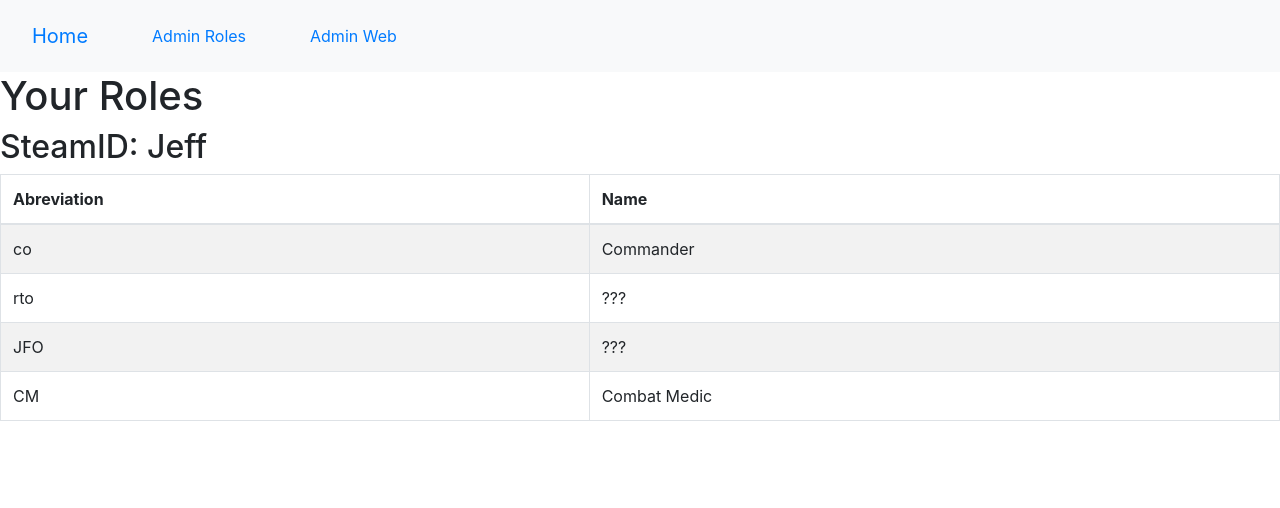
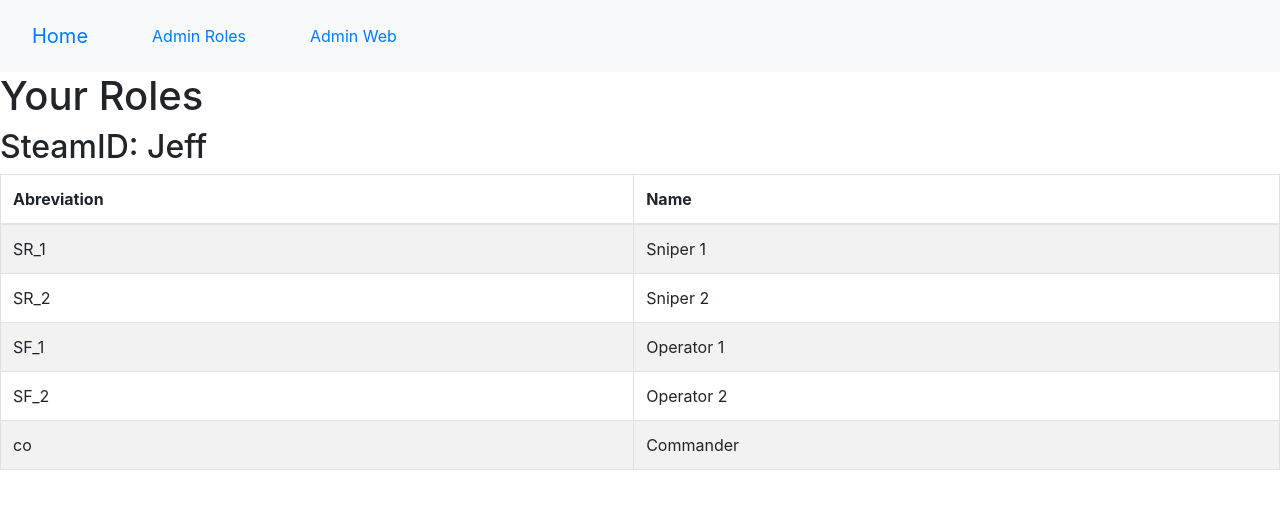
Before and after one commit to Nifnat/A3-WWI, a React (Create React App) app in the folder frontEnd/a3-wwi-fe/: page / in a window 1280 px wide. Shown: the top 508 px of the page. Built offline with nearby package versions, Linux system fonts and the light colour scheme.

Commit message:
Initial Test for more flexable getName function

```diff
--- a/frontEnd/a3-wwi-fe/src/pages/Home.js
+++ b/frontEnd/a3-wwi-fe/src/pages/Home.js
@@ -15,7 +15,7 @@ function Home() {
   }, []);
 
   function doApiCall() {
-    return { statusCode: 200, body: ["co", "rto", "JFO", "CM"] };
+    return { statusCode: 200, body: ["SR_1", "SR_2", "SF_1", "SF_2", "co"] };
   }
 
   //Probably a better way to designate the duplicate roles
@@ -74,6 +74,45 @@ function Home() {
     }
   }
 
+  function getName2(role) {
+    var MyArray = role.split('_');
+    if (MyArray.length >1){
+      switch (MyArray[0]) {
+        case "SR":
+          return `Sniper ${MyArray[1]}`;
+        case "SF":
+          return `Operator ${MyArray[1]}`;
+        case "CO":
+          return `Armour Commander ${MyArray[1]}`;
+        case "GN":
+          return `Armour Gunner ${MyArray[1]}`;
+        case "DR":
+          return `Armour Driver ${MyArray[1]}`;
+        case "LO":
+          return `Armour Loader ${MyArray[1]}`;
+        case "air":
+          return `Pilot ${MyArray[1]}`;
+        case "cop":
+          return `Co-pilot ${MyArray[1]}`;
+        default:
+          return "Unkown";
+      }
+    }else {
+      switch (role) {
+        case "co":
+          return "Commander";
+        case "rto":
+          return "???";
+        case "JFO":
+          return "???";
+        case "CM":
+          return "Combat Medic";
+        default:
+          return "Unkown";
+      }
+    }
+  }
+
   return (
     <div>
       <h1>Your Roles</h1>
@@ -90,7 +129,7 @@ function Home() {
             return (
               <tr>
                 <td>{role}</td>
-                <td>{getName(role)}</td>
+                <td>{getName2(role)}</td>
               </tr>
             );
           })}
```
